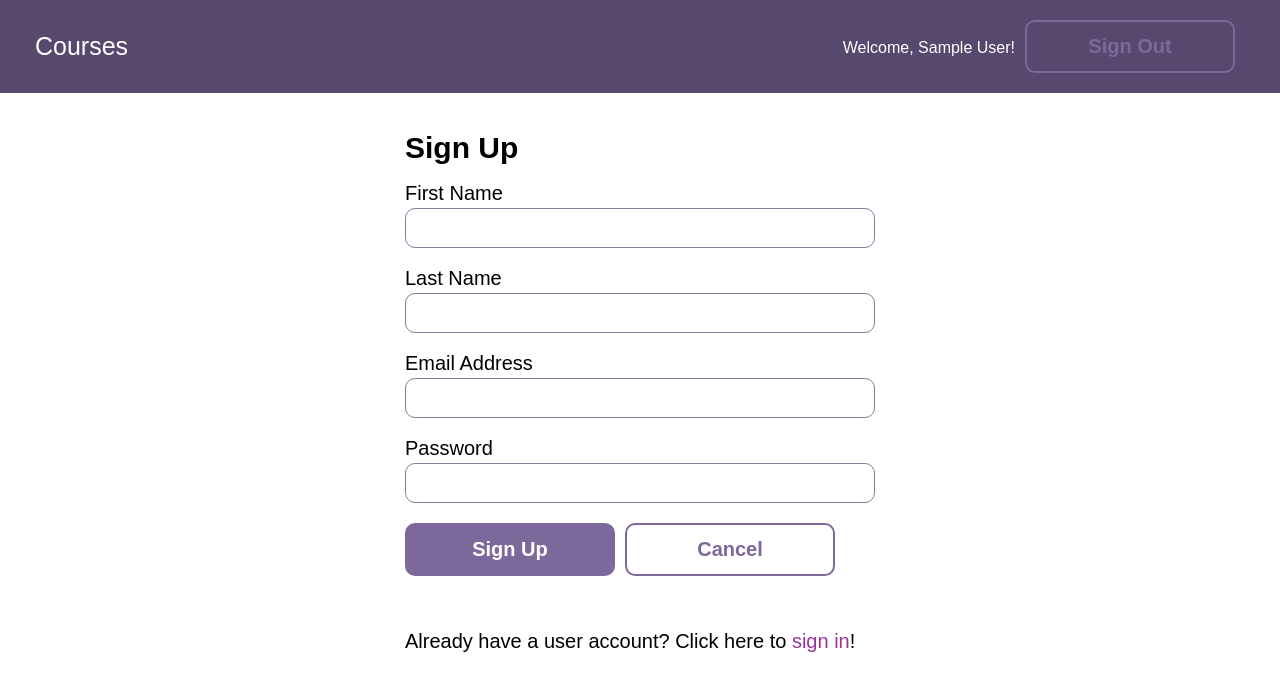
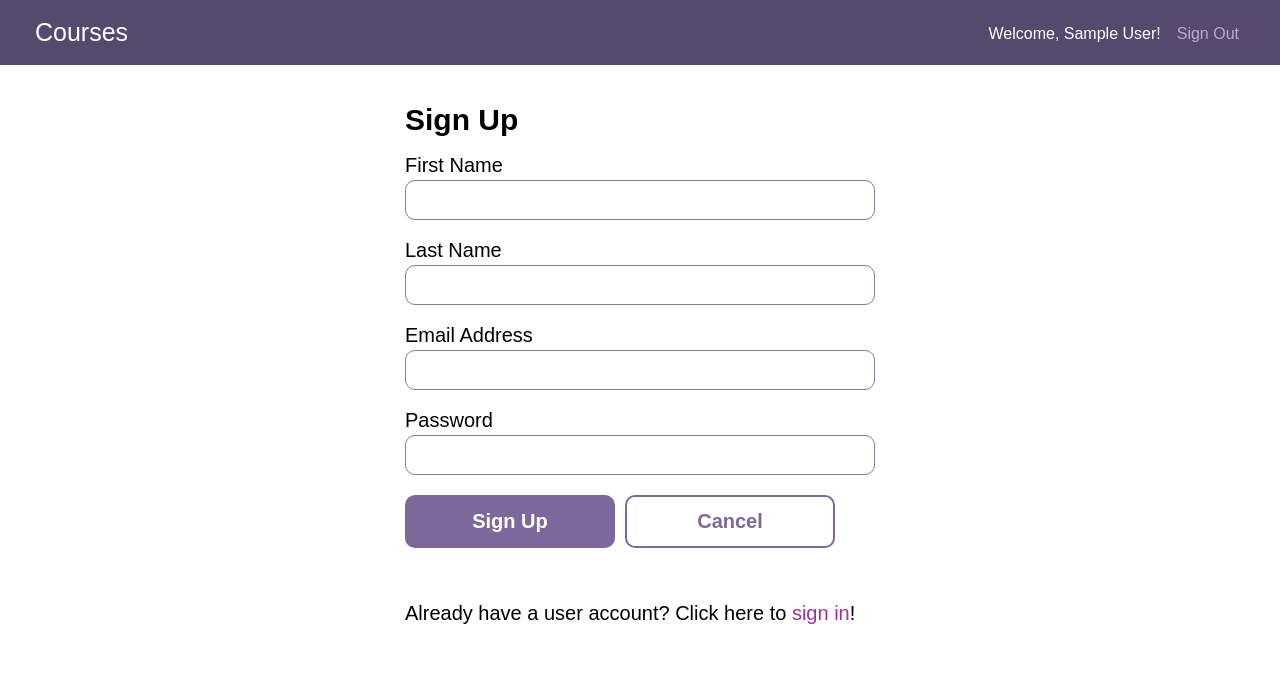
Before and after one commit to dmcote-1991/full-stack-app, a React (Vite) app in the folder client/: page /signup in a window 1280 px wide. Shown: the top 690 px of the page. Built offline with nearby package versions, Linux system fonts and the light colour scheme; sample sign-in values are in the browser's storage.

Commit message:
Adjust CSS styling

```diff
--- a/client/src/components/Courses.jsx
+++ b/client/src/components/Courses.jsx
@@ -44,13 +44,13 @@ const Courses = () => {
             className="course--module course--link"
             to={`/courses/${course.id}`}
           >
-            <h2 className="course--lable">Course</h2>
+            <h2 className="course--label">Course</h2>
             <h3 className="course--title">{course.title}</h3>
           </Link>
         ))}
         {/* Link to create a new course */}
         <Link
-          className="course--modeule course--add--module"
+          className="course--module course--add--module"
           to="/courses/create"
         >
           <span className="course--add--title">
--- a/client/src/components/Header.jsx
+++ b/client/src/components/Header.jsx
@@ -30,7 +30,7 @@ const Header = () => {
               </li>
               <li>
                 <button
-                  className="button button-secondary"
+                  className="button-signout button-signout-secondary"
                   onClick={handleSignOut}
                 >
                   Sign Out
--- a/client/src/styles/global.css
+++ b/client/src/styles/global.css
@@ -254,6 +254,22 @@ textarea {
     cursor: pointer;
 }
 
+ /* Sign-out button styles */
+.button-signout {
+    background: none;
+    font-size: .8rem;
+    border: 0;
+    display: block;
+}
+.button-signout-secondary {
+    color: #bca6dc;
+    transition: box-shadow 0.2s, color 0.2s;
+}
+.button-signout:hover {
+    color: #fff;
+    cursor: pointer;
+}
+
 /* Focus styles for input, button, and textarea */
 input:focus, button:focus, .button:focus, textarea:focus {
     border: none;
```
